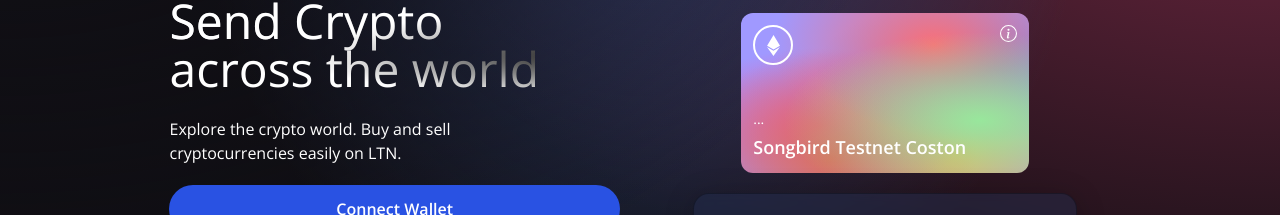
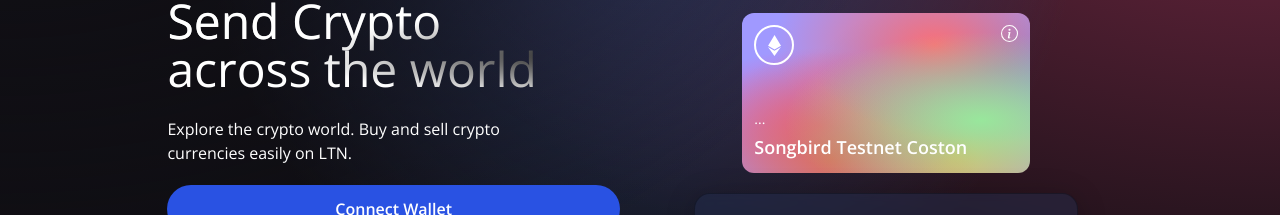
Before and after one commit to PhelanUX/Web3.0BL, a React (Vite) app in the folder client/: page / in a window 1280 px wide. Shown: the part 174-389 px from the top of the page. Built offline with nearby package versions, Linux system fonts and the light colour scheme; no server answers.

Commit message:
add decoration

```diff
--- a/client/src/components/Footer.jsx
+++ b/client/src/components/Footer.jsx
@@ -26,7 +26,7 @@
             </div> */}
             <div className='sm:w-[90%] w-full h-[0.25px] bg-gray-400 mt-5'/>
             <div className='sm:w-[90%] w-full flex justify-between items-center mt-3'>
-                <p className='text-white text-sm text-center'>Come join us <br/> ltn@gmail.com</p>
+                <p className='text-white text-sm text-center'>Come join us <br/> Contact: ltn@gmail.com</p>
                 <p className='text-white text-sm text-center'>Alright reserved</p>
             </div>
         </div>
--- a/client/src/components/Welcome.jsx
+++ b/client/src/components/Welcome.jsx
@@ -73,7 +73,7 @@
                         Send Crypto <br/> across the world
                     </h1>
                     <p className="text-left mt-5 text-white font-light mf:w-9/12 w-11/12 text-base">
-                        Explore the crypto world. Buy and sell cryptocurrencies easily on LTN.
+                        Explore the crypto world. Buy and sell crypto currencies easily on LTN.
                     </p>
                     {!currentAccount && (
                         <button type='button' onClick={connectWallet}
```
